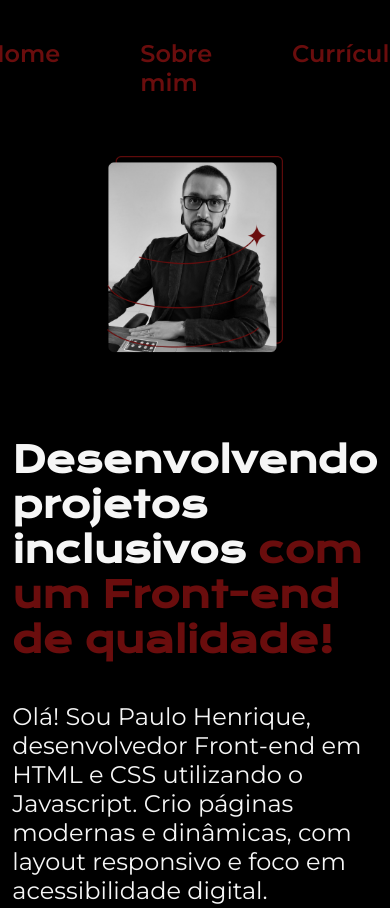
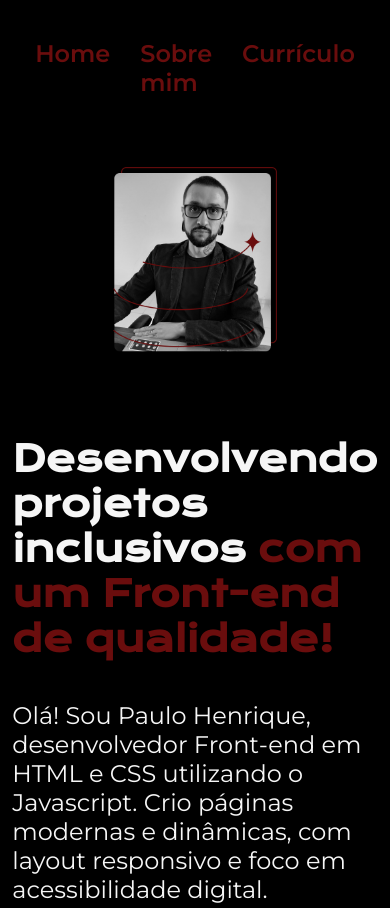
Before and after one commit to paulohwebdev/aboutme, a plain HTML site: page index.html in a window 390 px wide. Shown: the top 908 px of the page. Drawn offline with nearby package versions, Linux system fonts and the light colour scheme.

Commit message:
Add files via upload

```diff
--- a/styles/style.css
+++ b/styles/style.css
@@ -132,11 +132,12 @@ body {
 
     .cabecalho__menu {
         justify-content: center;
+        gap: 30px;
     }
 
     .apresentacao {
         flex-direction: column-reverse;
-        padding: 5%;
+        padding: 8%;
     }
 
     .apresentacao__conteudo {
```
